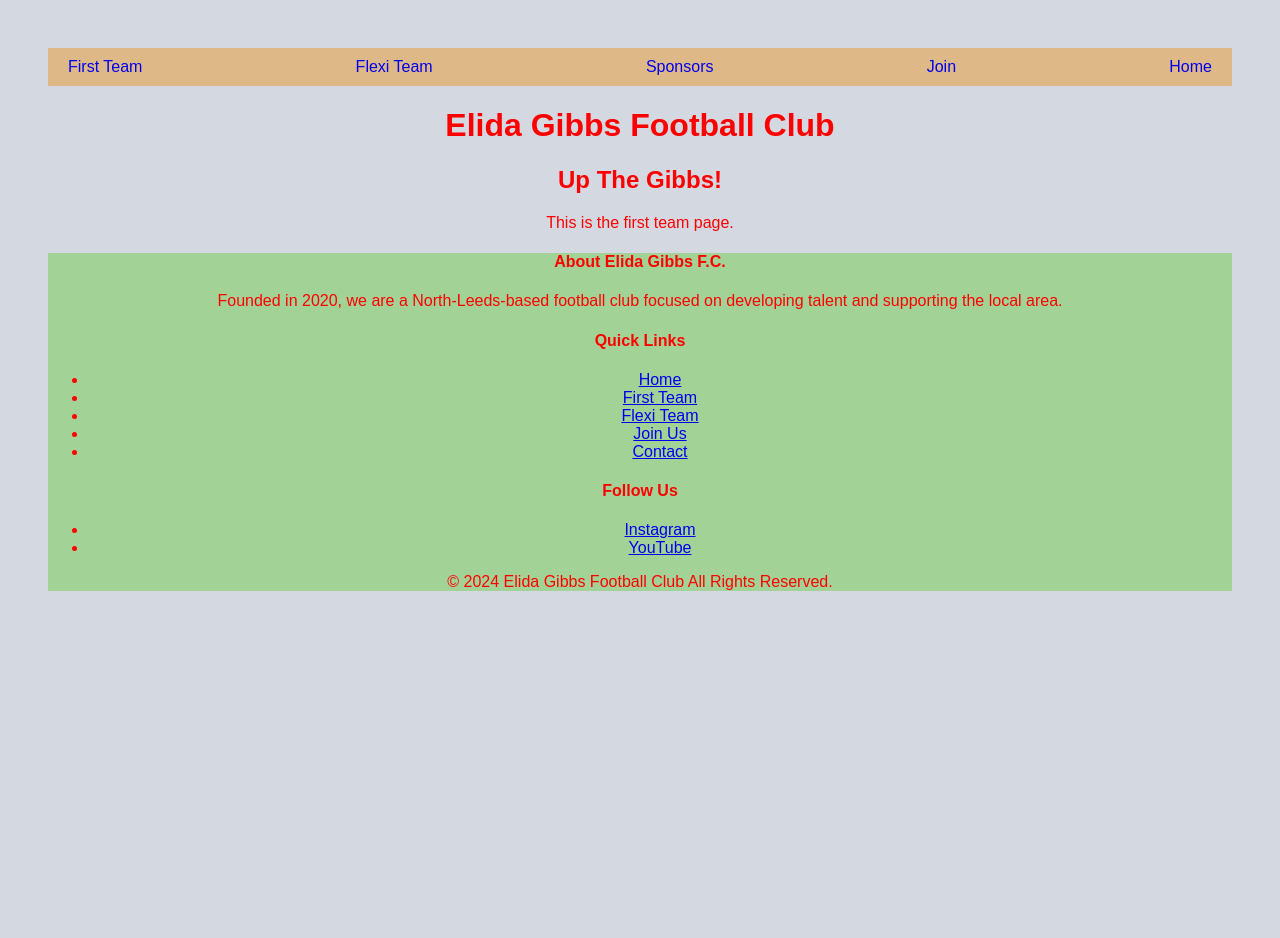
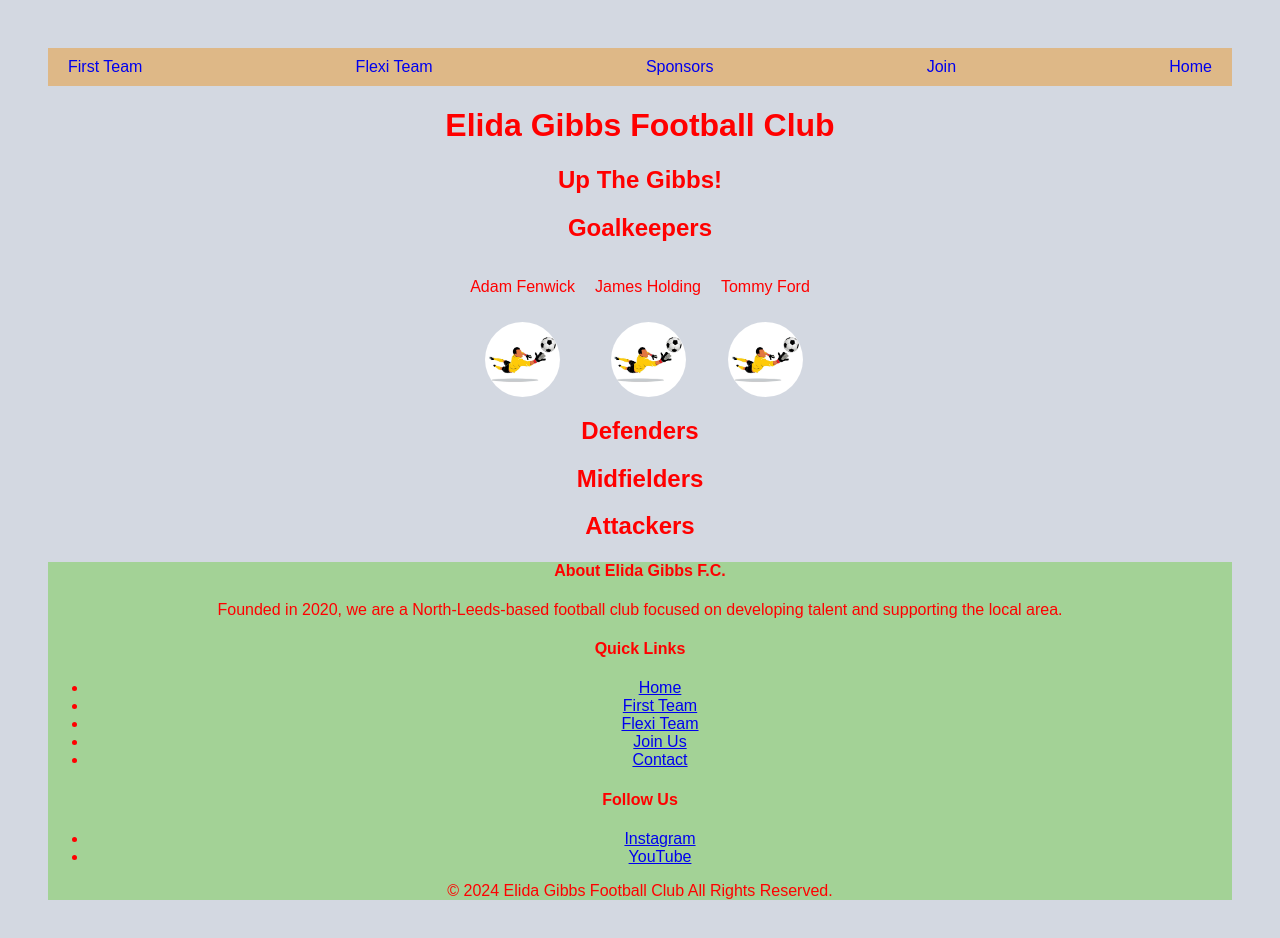
Before and after one commit to SO-1993/Elida-Gibbs-React-Website, a React (Vite) app: page /first-team in a window 1280 px wide. Shown: the top 938 px of the page. Before the commit the page ends 800 px from the top, so only its background shows below. Built offline with nearby package versions, Linux system fonts and the light colour scheme.

Commit message:
implemented and styled goalkeeper avatars

```diff
--- a/src/FirstTeam.jsx
+++ b/src/FirstTeam.jsx
@@ -1,7 +1,46 @@
 import React from "react";
 
 function FirstTeam() {
-  return <p>This is the first team page.</p>;
+  return (
+    <div className="goalkeepers">
+      <h2>Goalkeepers</h2>
+      <div className="goalkeeper-list">
+        <div className="goalkeeper">
+          <p>Adam Fenwick</p>
+          <img
+            src="utils/images/goalkeeper-placeholder.jpg"
+            alt="goalkeeper-placeholder-image"
+            className="goalkeeper-avatar"
+          />
+        </div>
+        <div className="goalkeeper">
+          <p>James Holding</p>
+          <img
+            src="utils/images/goalkeeper-placeholder.jpg"
+            alt="goalkeeper-placeholder-image"
+            className="goalkeeper-avatar"
+          />
+        </div>
+        <div className="goalkeeper">
+          <p>Tommy Ford</p>
+          <img
+            src="utils/images/goalkeeper-placeholder.jpg"
+            alt="goalkeeper-placeholder-image"
+            className="goalkeeper-avatar"
+          />
+        </div>
+      </div>
+      <div className="defenders">
+        <h2>Defenders</h2>
+      </div>
+      <div className="midfielders">
+        <h2>Midfielders</h2>
+      </div>
+      <div className="attackers">
+        <h2>Attackers</h2>
+      </div>
+    </div>
+  );
 }
 
 export default FirstTeam;
--- a/src/style.css
+++ b/src/style.css
@@ -23,3 +23,24 @@ body {
 footer {
   background-color: #a3d296;
 }
+
+.goalkeeper-list {
+  display: flex;
+  gap: 20px;
+  justify-content: center;
+}
+
+.goalkeeper {
+  display: flex;
+  flex-direction: column;
+  align-items: center;
+  text-align: center;
+}
+
+.goalkeeper-avatar {
+  width: 75px;
+  height: 75px;
+  border-radius: 50%;
+  object-fit: cover;
+  margin-top: 10px;
+}
```
Also changed, not shown: utils/images/goalkeeper-placeholder.jpg (added).
